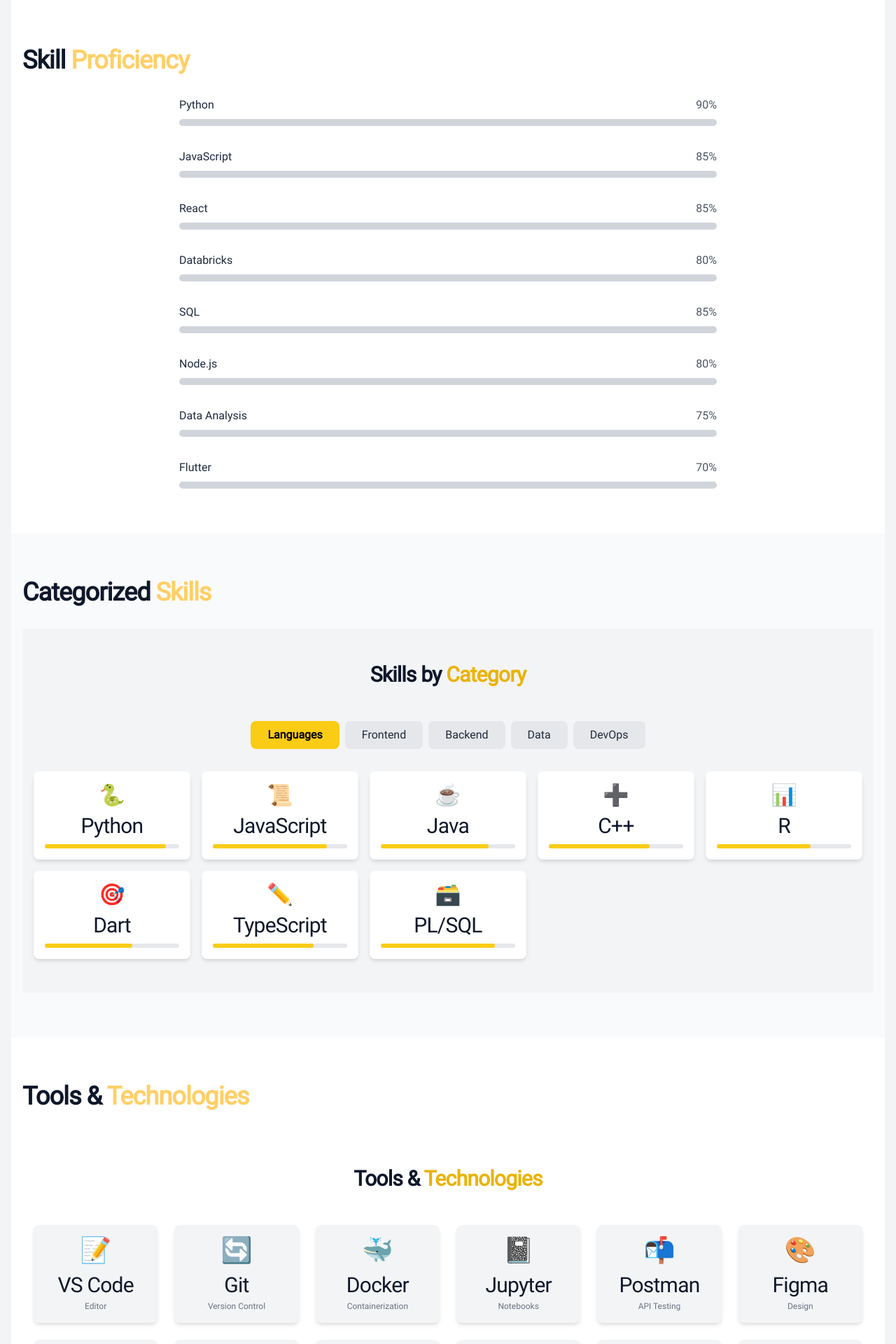
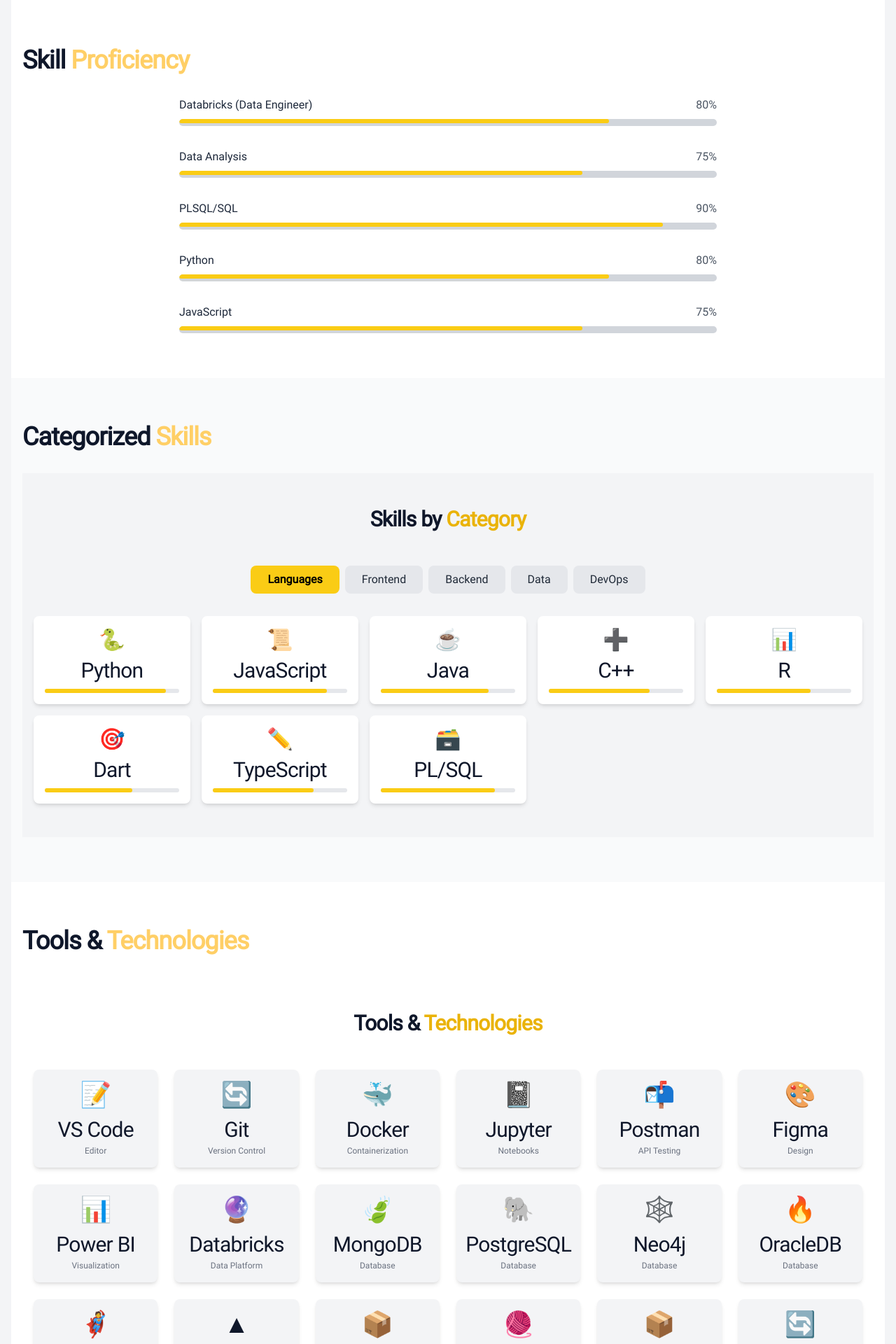
Before and after one commit to DiggsPapu/portafolio, a React (Vite) app: page /portafolio/skills in a window 1280 px wide. Shown: the part 900-2820 px from the top of the page at 70% size. Built offline with nearby package versions, Linux system fonts and the light colour scheme.

Commit message:
fix: experience and skills

```diff
--- a/src/components/navbar/navbar.jsx
+++ b/src/components/navbar/navbar.jsx
@@ -47,7 +47,7 @@
         <div className="flex items-center justify-between h-16">
           {/* Logo */}
           <NavLink
-            to="/portafolio/home"
+            to="/portafolio/"
             className="flex items-center"
           >
             <span className="ml-2 text-xl font-bold text-dark-900 dark:text-white">
--- a/src/components/sections/skills/SkillsProficiency.jsx
+++ b/src/components/sections/skills/SkillsProficiency.jsx
@@ -29,7 +29,7 @@
               whileInView={{ width: `${skill.level}%` }}
               viewport={{ once: true }}
               transition={{ duration: 1, delay: 0.2 }}
-              className="skill-bar-fill"
+              className="bg-yellow-400 h-1.5 rounded-full"
             />
           </div>
         </motion.div>
--- a/src/data/experience.js
+++ b/src/data/experience.js
@@ -31,8 +31,8 @@
     technologies: ['Databricks', 'Python', 'Spark/PySpark', 'Github Actions', 'Pipelines', 'SQL', 'Github Actions', 'Power BI', 'Github'],
   },
   {
-    id: 4,
-    role: 'Full Stack Developer',
+    id: 3,
+    role: 'Freelance Full Stack Developer',
     company: 'Cargaóptima',
     duration: 'June 2024 - Jan 2025',
     responsibilities: [
@@ -47,7 +47,7 @@
       'Managed the deployment process and ensured smooth transitions to production.',
       'Provided technical support and troubleshooting for web applications.',
     ],
-    technologies: ['Python', 'Javascript', 'DjangoREST', 'NextJS', 'Docker', 'GCP', 'Shell', 'Github'],
+    technologies: ['Python', 'Javascript', 'DjangoREST', 'NextJS', 'Docker', 'GCP', 'Shell', 'Github', 'Postman'],
   },
   {
     id: 4,
@@ -68,8 +68,8 @@
     technologies: ['OracleDB', 'PLSQL/SQL', 'Python', 'Airflow', 'Php', 'ELT/ETL', 'Github'],
   },
   {
-    id: 4,
-    role: 'Full Stack Developer',
+    id: 5,
+    role: 'Freelance Full Stack Developer',
     company: 'Cosmetic Company',
     duration: 'Jan 2023 - Dec 2023',
     responsibilities: [
@@ -78,6 +78,6 @@
       'Implemented a Database schema for efficient data storage and retrieval, using supabase.',
       'Designed and optimized functions and views for data access.',
     ],
-    technologies: ['Angular', 'TailwindCSS', 'Supabase', 'Postgresql', 'Github'],
+    technologies: ['Angular', 'TailwindCSS', 'Supabase', 'Postgresql', 'Github', 'Postman'],
   },
 ]
--- a/src/data/skills.js
+++ b/src/data/skills.js
@@ -45,14 +45,11 @@
 ]
 
 export const topSkills = [
-  { name: 'Python', level: 90 },
-  { name: 'JavaScript', level: 85 },
-  { name: 'React', level: 85 },
-  { name: 'Databricks', level: 80 },
-  { name: 'SQL', level: 85 },
-  { name: 'Node.js', level: 80 },
+  { name: 'Databricks (Data Engineer)', level: 80 },
   { name: 'Data Analysis', level: 75 },
-  { name: 'Flutter', level: 70 },
+  { name: 'PLSQL/SQL', level: 90 },
+  { name: 'Python', level: 80 },
+  { name: 'JavaScript', level: 75 },
 ]
 
 export const skillCategories = [
@@ -73,12 +70,11 @@
     name: 'Frontend',
     skills: [
       { name: 'React', icon: '⚛️', level: 85 },
+      { name: 'Next.js', icon: '⏭️', level: 80 },
       { name: 'Angular', icon: '🅰️', level: 75 },
       { name: 'HTML/CSS', icon: '🎨', level: 90 },
       { name: 'Tailwind', icon: '💨', level: 80 },
-      { name: 'Flutter', icon: '📱', level: 70 },
       { name: 'Redux', icon: '🔄', level: 75 },
-      { name: 'Next.js', icon: '⏭️', level: 70 },
     ],
   },
   {
@@ -87,7 +83,7 @@
       { name: 'Node.js', icon: '🟢', level: 80 },
       { name: 'Express', icon: '🚂', level: 75 },
       { name: 'Django', icon: '🐍', level: 70 },
-      { name: 'Flask', icon: '🍶', level: 65 },
+      { name: 'FastAPI', icon: '🍶', level: 65 },
       { name: 'GraphQL', icon: '📈', level: 70 },
       { name: 'REST APIs', icon: '🔌', level: 85 },
     ],
@@ -105,12 +101,11 @@
   {
     name: 'DevOps',
     skills: [
-      { name: 'Docker', icon: '🐳', level: 75 },
+      { name: 'Docker', icon: '🐳', level: 60 },
       { name: 'Git', icon: '🔄', level: 85 },
-      { name: 'AWS', icon: '☁️', level: 70 },
-      { name: 'Azure', icon: '🔷', level: 65 },
+      { name: 'AWS', icon: '☁️', level: 20 },
       { name: 'Linux', icon: '🐧', level: 80 },
-      { name: 'CI/CD', icon: '🔄', level: 75 },
+      { name: 'CI/CD', icon: '🔄', level: 30 },
     ],
   },
 ]
@@ -122,12 +117,12 @@
   { name: 'Jupyter', icon: '📓', category: 'Notebooks' },
   { name: 'Postman', icon: '📬', category: 'API Testing' },
   { name: 'Figma', icon: '🎨', category: 'Design' },
-  { name: 'Tableau', icon: '📊', category: 'Visualization' },
+  { name: 'Power BI', icon: '📊', category: 'Visualization' },
   { name: 'Databricks', icon: '🔮', category: 'Data Platform' },
   { name: 'MongoDB', icon: '🍃', category: 'Database' },
   { name: 'PostgreSQL', icon: '🐘', category: 'Database' },
   { name: 'Neo4j', icon: '🕸️', category: 'Database' },
-  { name: 'Firebase', icon: '🔥', category: 'Backend' },
+  { name: 'OracleDB', icon: '🔥', category: 'Database' },
   { name: 'Heroku', icon: '🦸', category: 'Hosting' },
   { name: 'Vercel', icon: '▲', category: 'Hosting' },
   { name: 'NPM', icon: '📦', category: 'Package Manager' },
```
